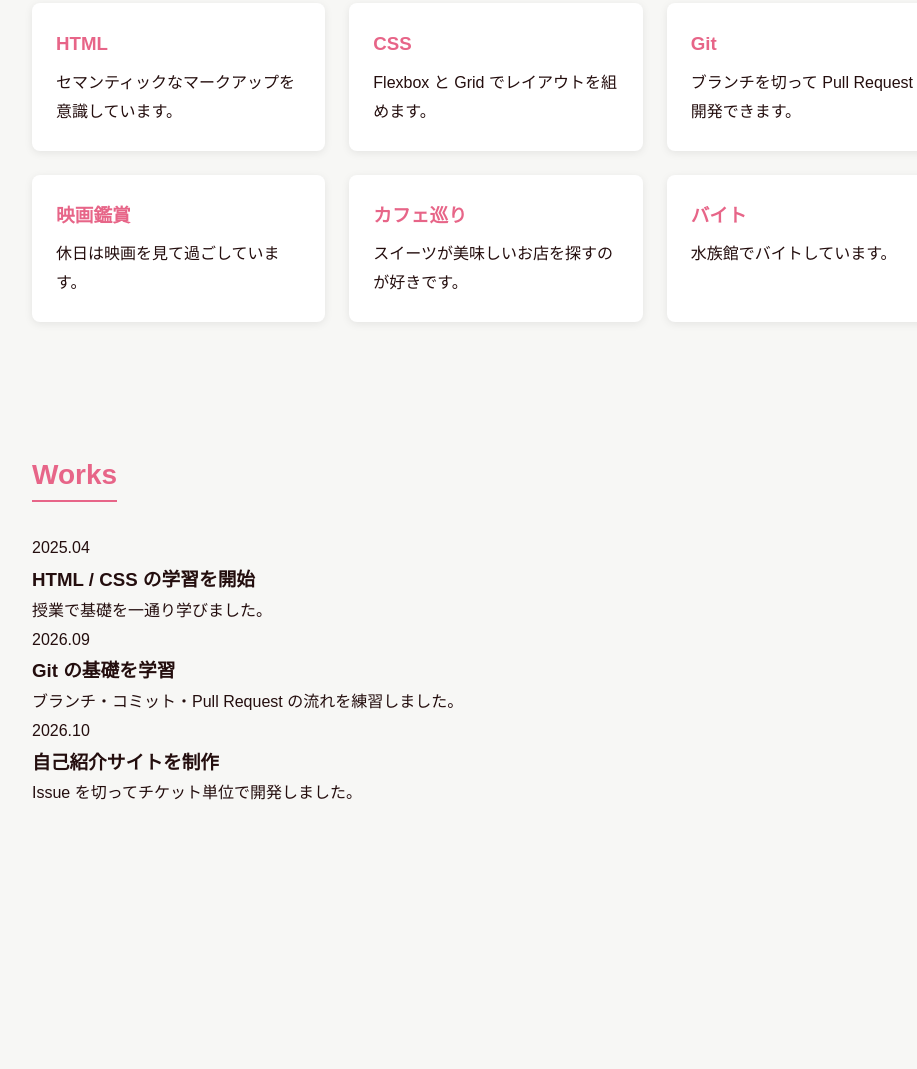
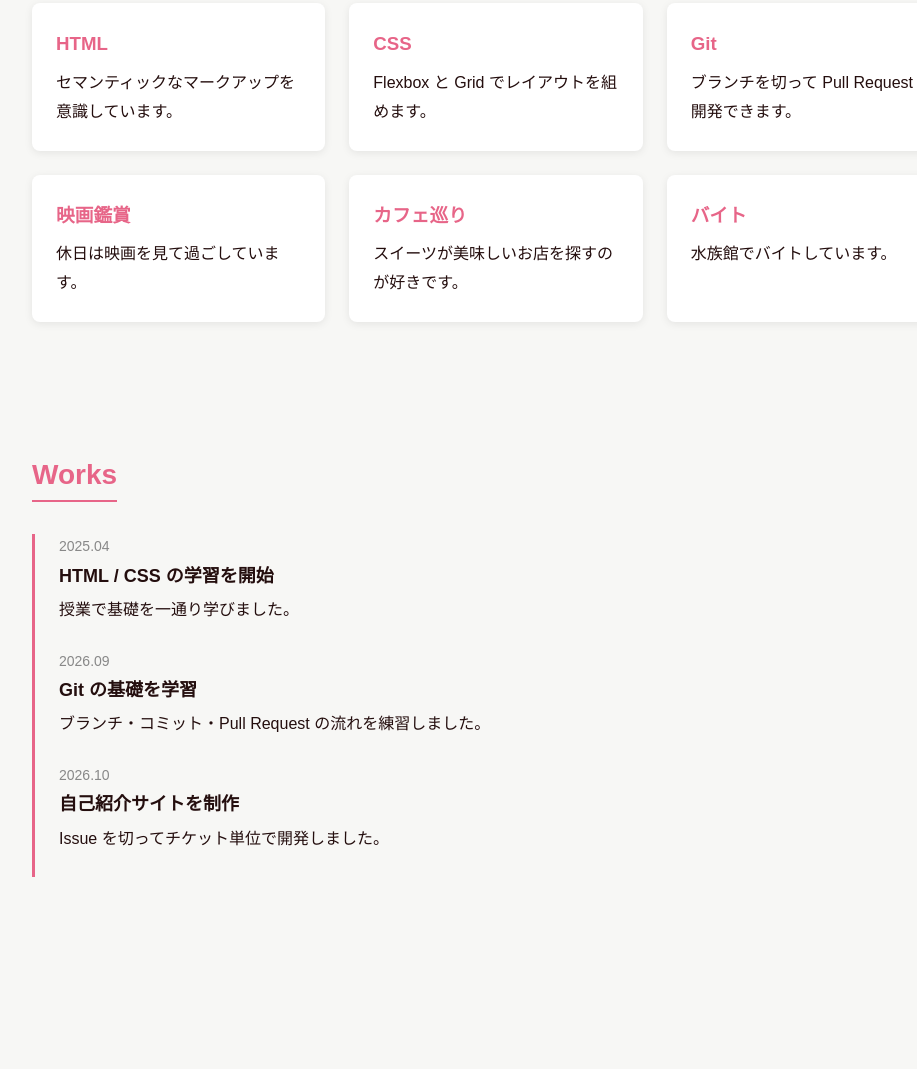
Before and after one commit to inyoup-25/web-d2522027, a plain HTML site: page index.html in a window 1280 px wide. Shown: the part 630-1699 px from the top of the page, without its empty margins (144-1061 px from the left). Before the commit the page ends 1630 px from the top, so only its background shows below. Drawn offline with Linux system fonts and the light colour scheme.

Commit message:
経歴一覧をタイムライン風に装飾

```diff
--- a/css/style.css
+++ b/css/style.css
@@ -136,3 +136,18 @@ a {
     grid-template-columns: repeat(3, 1fr);
     gap: 24px;
 }
+
+.works-item {
+    padding: 0 0 24px 24px;
+    border-left: 3px solid var(--color-main);
+}
+
+.works-date {
+    font-size: 14px;
+    color: #888;
+}
+
+.works-title {
+    margin-bottom: 4px;
+    font-size: 18px;
+}
```
